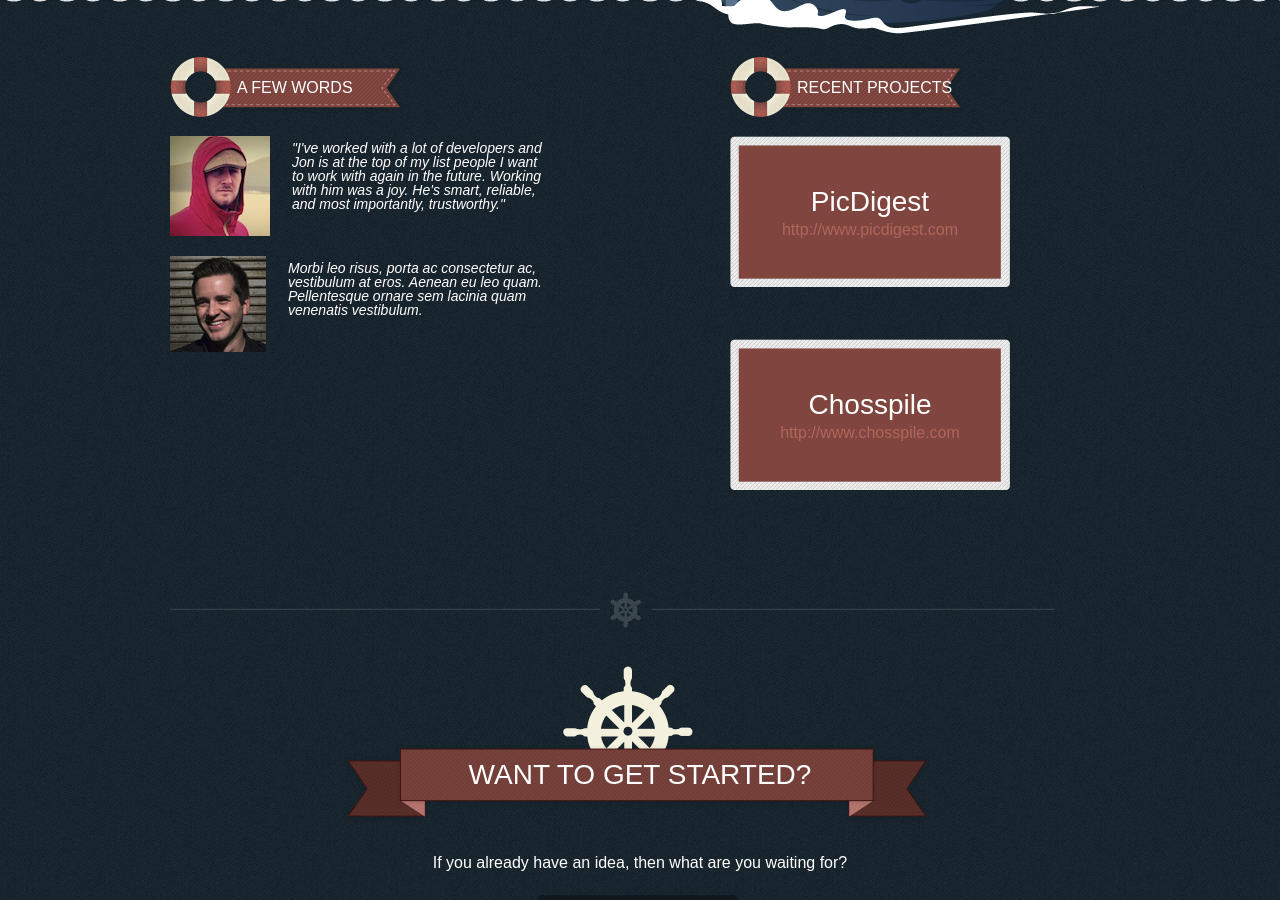
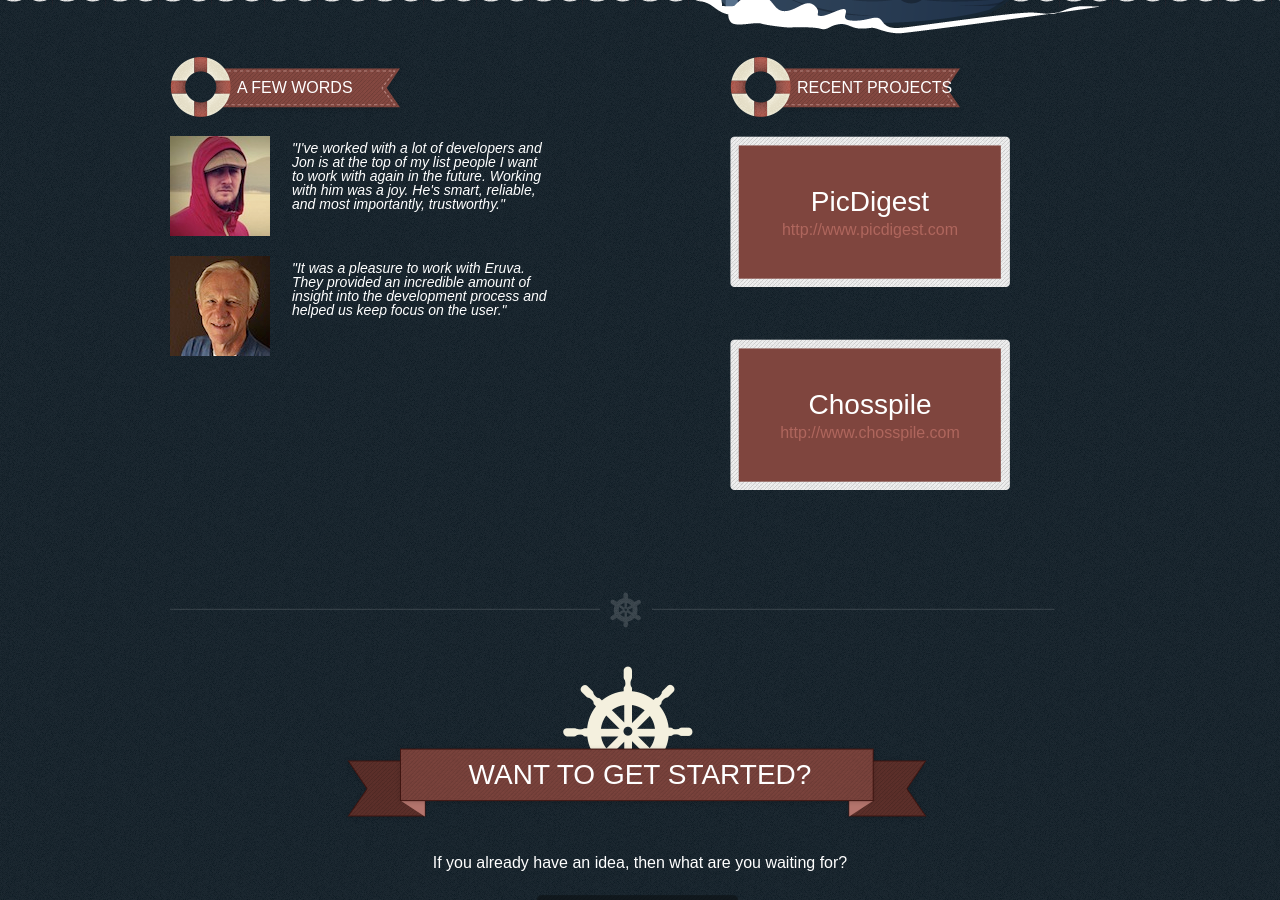
Before and after one commit to eruva/eruva.github.io, a Jekyll site: the page built from index.html, in a window 1280 px wide and 900 px high, scrolled down 489 px. Built offline with Jekyll 4.4.1, drawn with Linux system fonts in a browser that asks for light colours; some web fonts are replaced.

Commit message:
Last quote

```diff
--- a/index.html
+++ b/index.html
@@ -27,16 +27,16 @@ title: Home
         <h3>A Few Words</h3>
 
         <div class="customer-quote">
-          <a href="http://twitter.com/scottmagdalein" target="_blank"><img src="/images/customer-1.jpg" /></a>
+          <img src="/images/customer-1.jpg" />
           <blockquote>
             "I've worked with a lot of developers and Jon is at the top of my list people I want to work with again in the future. Working with him was a joy. He's smart, reliable, and most importantly, trustworthy."
           </blockquote>
         </div>
 
         <div class="customer-quote">
-          <img src="/images/customer-2.gif" />
+          <img src="/images/customer-2.jpg" />
           <blockquote>
-            Morbi leo risus, porta ac consectetur ac, vestibulum at eros. Aenean eu leo quam. Pellentesque ornare sem lacinia quam venenatis vestibulum.
+            "It was a pleasure to work with Eruva. They provided an incredible amount of insight into the development process and helped us keep focus on the user."
           </blockquote>
         </div>
 
```
Also changed, not shown: images/customer-2.gif (deleted), images/customer-2.jpg (added).
